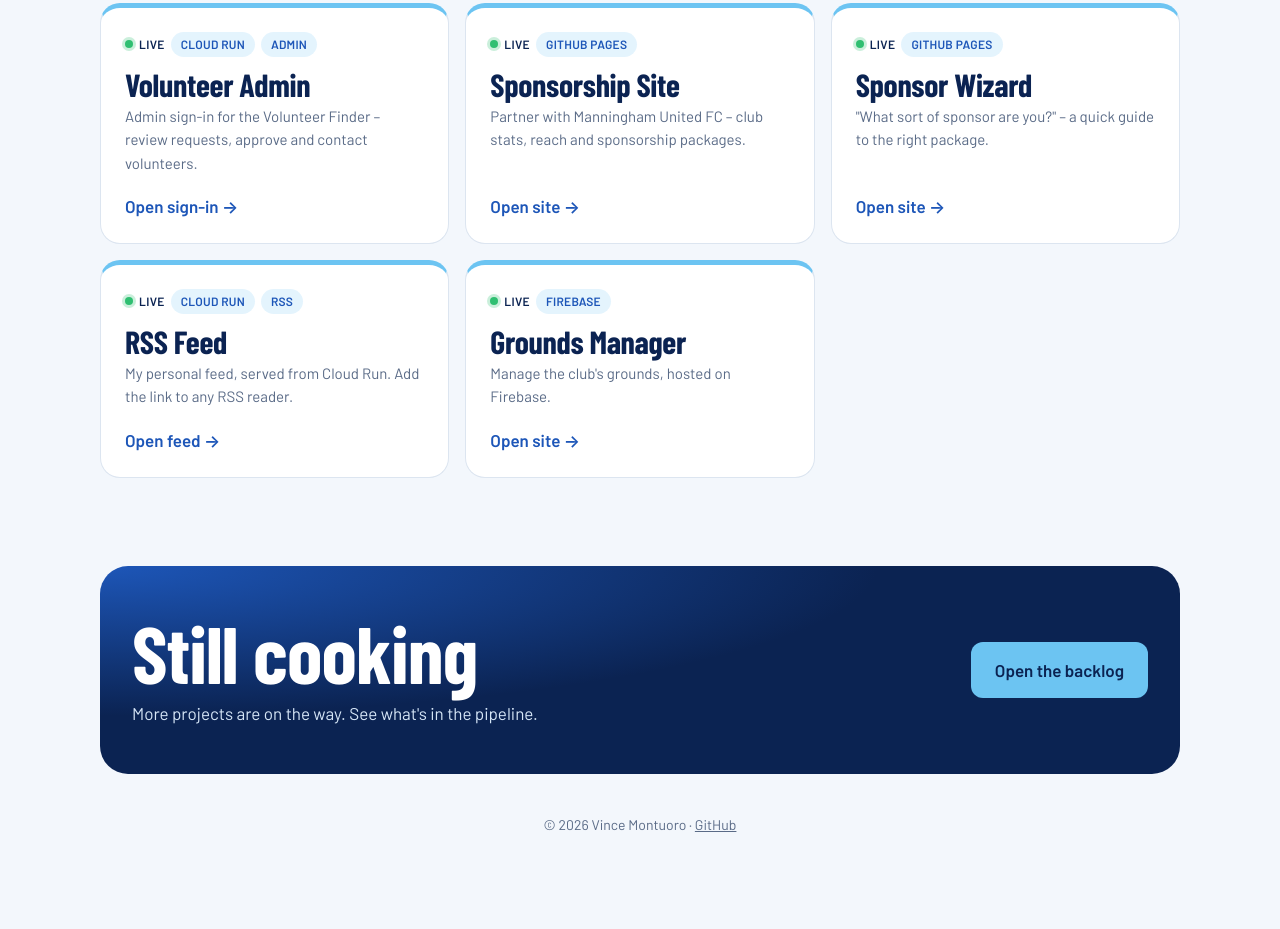
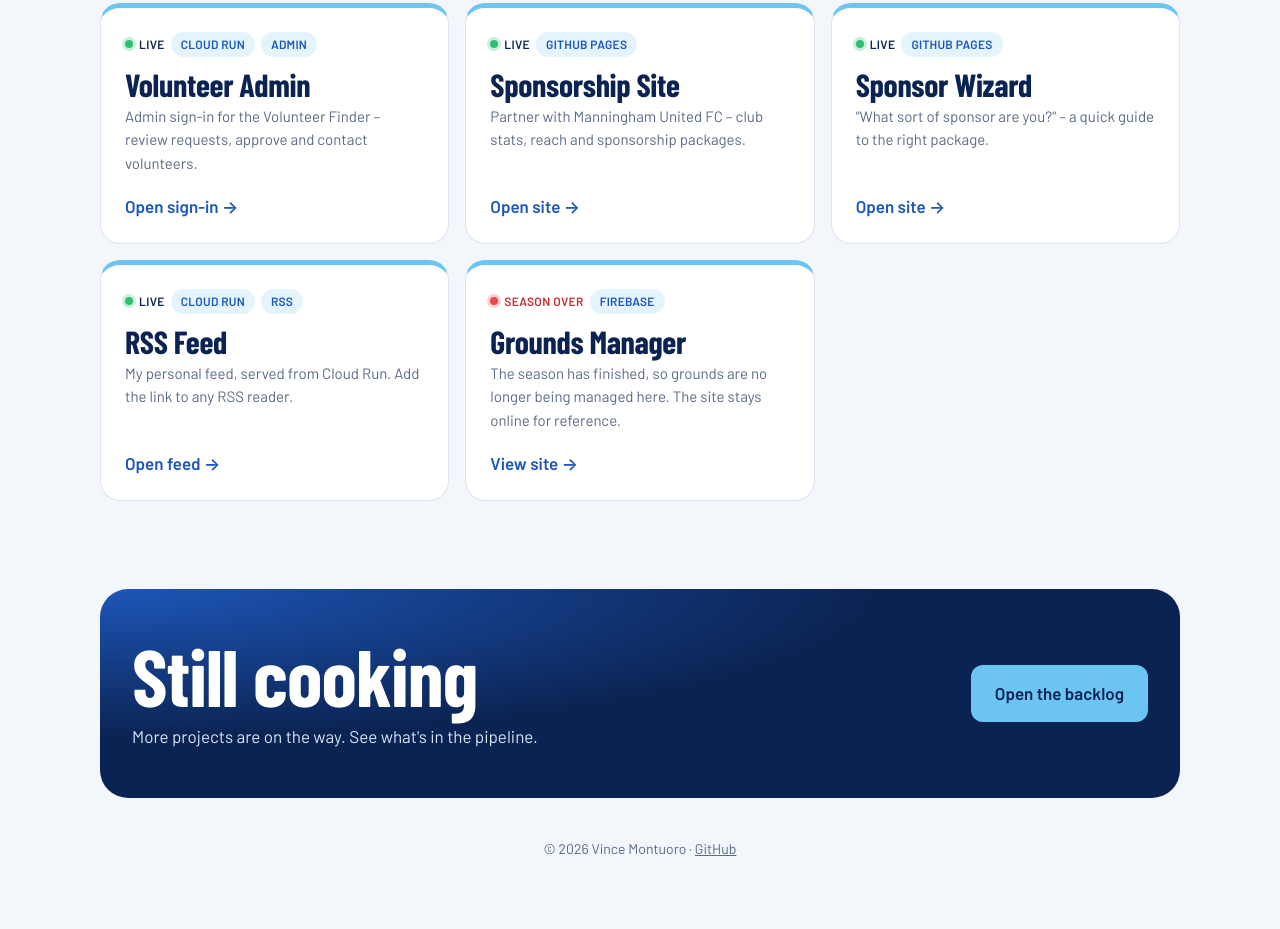
Before and after one commit to vmontuoro/vmontuoro.github.io, a plain HTML site: page index.html in a window 1280 px wide. Shown: the part 1100-2029 px from the top of the page. Before the commit the page ends 2006 px from the top, so only its background shows below. Drawn offline with nearby package versions, Linux system fonts and the light colour scheme; a web font is replaced by a local one.

Commit message:
Mark Grounds Manager as season over with red status
Co-Authored-By: Claude Sonnet 5.5 <noreply@anthropic.com>

```diff
--- a/index.html
+++ b/index.html
@@ -85,10 +85,10 @@
       </a>
 
       <a class="card" data-p="firebase" href="https://mubfc-club-platform.web.app">
-        <div class="badges"><span class="status">Live</span><span class="badge">Firebase</span></div>
+        <div class="badges"><span class="status closed">Season over</span><span class="badge">Firebase</span></div>
         <h3>Grounds Manager</h3>
-        <p>Manage the club's grounds, hosted on Firebase.</p>
-        <span class="go">Open site →</span>
+        <p>The season has finished, so grounds are no longer being managed here. The site stays online for reference.</p>
+        <span class="go">View site →</span>
       </a>
 
     </div>
--- a/style.css
+++ b/style.css
@@ -103,3 +103,7 @@ footer{padding:40px 0 70px;color:var(--muted);font-size:14px;text-align:center}
 .backlog .numbers{margin-top:-90px}
 
 .hero.compact .hero-in{padding:72px 0 110px}
+.status.closed::before{background:#E5484D;box-shadow:0 0 0 3px rgba(229,72,77,.25)}
+.status.closed{color:#C62F35}
+:root[data-theme="dark"] .status.closed{color:#FF8A8E}
+@media (prefers-color-scheme:dark){:root:not([data-theme="light"]) .status.closed{color:#FF8A8E}}
```
